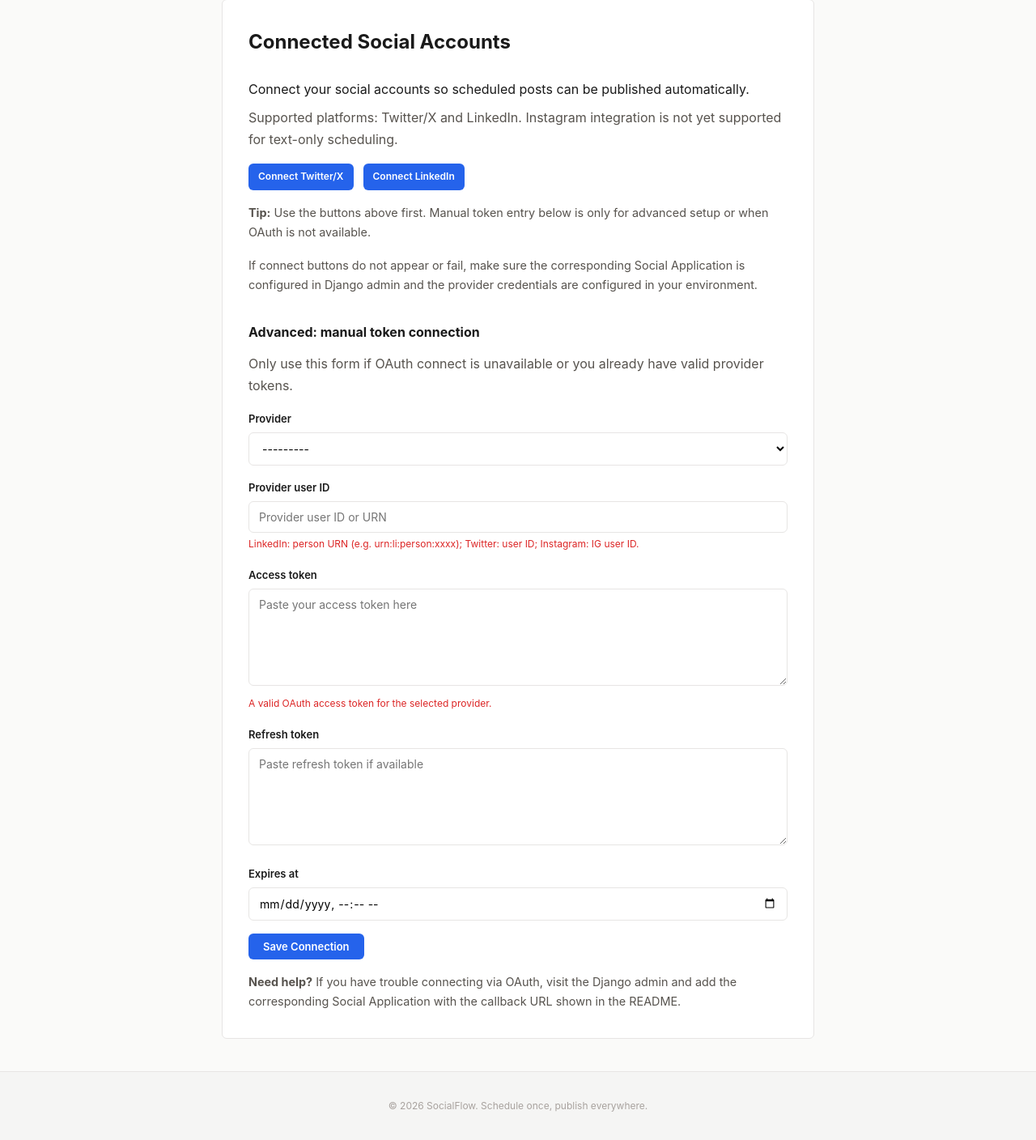
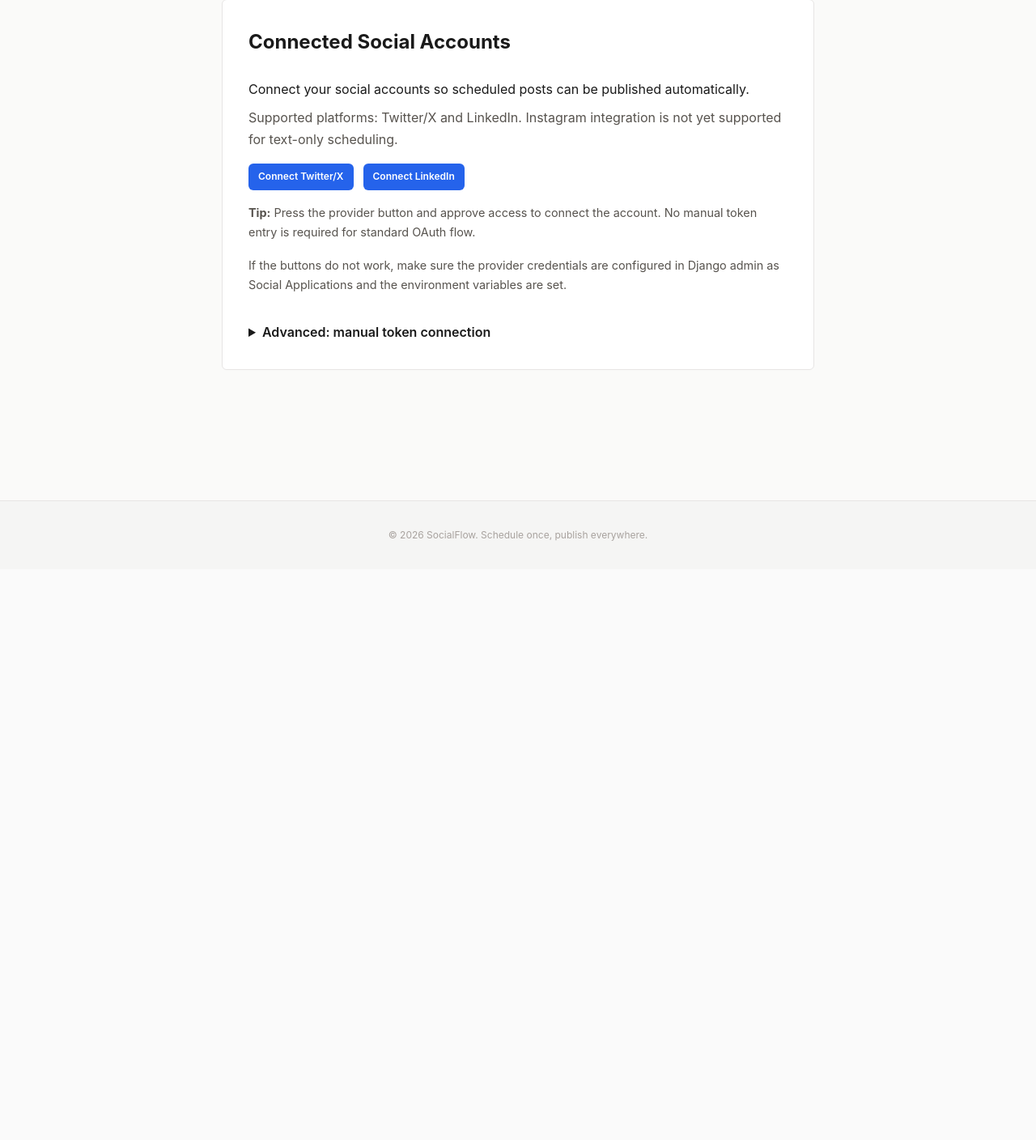
Before and after one commit to Cjbwebdev/socialflow, a Django app: page /social-accounts/ in a window 1280 px wide. Shown: the part 97-1505 px from the top of the page at 81% size. After the commit the page ends 765 px from the top, so only its background shows below. Run offline with Django 5.2, Linux system fonts and the light colour scheme; the visitor is signed in with stand-in values (Sample User, id 1); some libraries are stand-ins or nearby versions.

Commit message:
Make OAuth connect prominent and add publish scheduler management command

```diff
--- a/templates/accounts/social_accounts.html
+++ b/templates/accounts/social_accounts.html
@@ -21,10 +21,10 @@
             {% endfor %}
         </div>
         <div style="margin-top:1rem;color:var(--text-secondary);font-size:0.9rem;">
-            <strong>Tip:</strong> Use the buttons above first. Manual token entry below is only for advanced setup or when OAuth is not available.
+            <strong>Tip:</strong> Press the provider button and approve access to connect the account. No manual token entry is required for standard OAuth flow.
         </div>
         <div style="margin-top:1rem;color:var(--text-secondary);font-size:0.9rem;">
-            If connect buttons do not appear or fail, make sure the corresponding Social Application is configured in Django admin and the provider credentials are configured in your environment.
+            If the buttons do not work, make sure the provider credentials are configured in Django admin as Social Applications and the environment variables are set.
         </div>
     </div>
 
@@ -65,8 +65,9 @@
     {% endif %}
 
     <div>
-        <h3 style="font-size:1rem;margin-bottom:0.75rem;">Advanced: manual token connection</h3>
-        <p style="color:var(--text-secondary);margin-bottom:1rem;">Only use this form if OAuth connect is unavailable or you already have valid provider tokens.</p>
+        <details style="margin-top:1rem;">
+            <summary style="cursor:pointer;font-weight:600;">Advanced: manual token connection</summary>
+            <p style="color:var(--text-secondary);margin:0.75rem 0 1rem;">Only use this form if OAuth connect is unavailable or you already have valid provider tokens.</p>
             <form method="post">
                 {% csrf_token %}
                 <div class="form-group">
@@ -96,6 +97,7 @@
             <div style="margin-top:1rem;color:var(--text-secondary);font-size:0.9rem;">
                 <strong>Need help?</strong> If you have trouble connecting via OAuth, visit the Django admin and add the corresponding Social Application with the callback URL shown in the README.
             </div>
+        </details>
     </div>
 </div>
 </div>
```
Also changed, not shown: posts/management/commands/publish_scheduled_posts.py (added, +18 -0 lines), templates/dashboard/index.html (+8 -1 lines), posts/management/__init__.py (added), posts/management/commands/__init__.py (added). Lines whose indentation alone changed are shown as unchanged.
